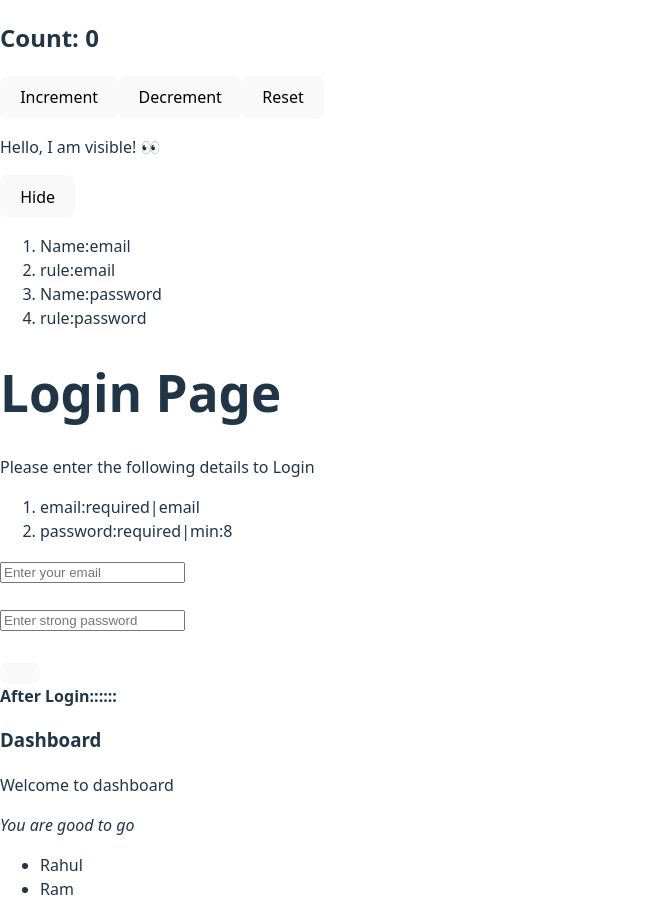
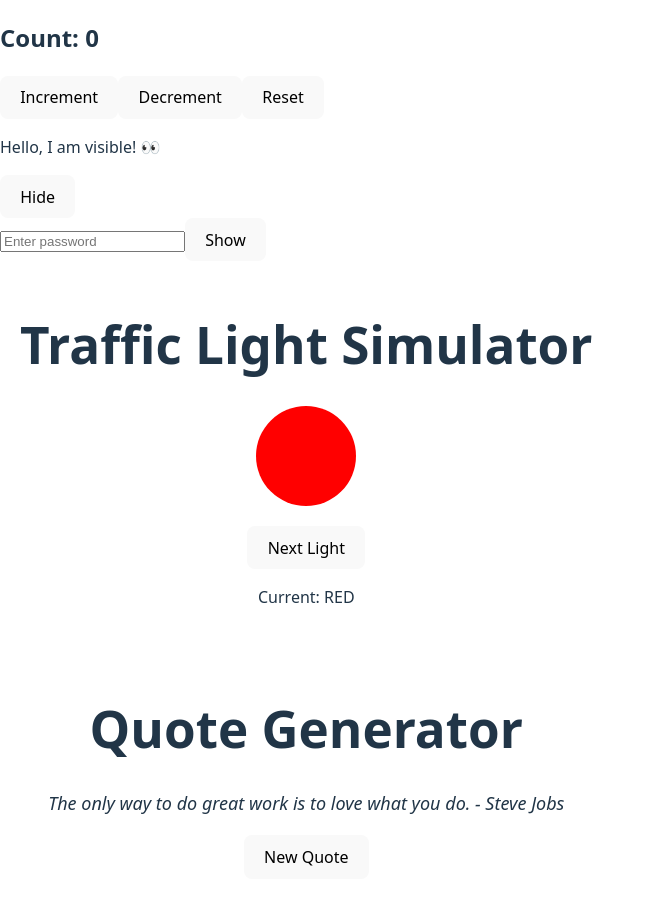
Before and after one commit to swastik972/Basic-to-advanced-Javascript, a React (Vite) app in the folder All_React_Project/first_react_project/: page / in a window 1280 px wide. Shown: the top 905 px of the page, without its empty margins (0-655 px from the left). Built offline with nearby package versions, Linux system fonts and the light colour scheme.

Commit message:
Added to new task

```diff
--- /dev/null
+++ b/All_React_Project/first_react_project/src/day6/day-6-task/task3.jsx
@@ -0,0 +1,23 @@
+import { useState } from 'react';
+
+//Create a simple password visibility toggle.
+ function PasswordToggle() {
+    const [showPassword, setShowPassword] = useState(false);
+
+    const toggleVisibility = () => {
+        setShowPassword(!showPassword);
+    };
+
+    return (
+        <div>
+            <input
+                type={showPassword ? 'text' : 'password'}
+                placeholder="Enter password"
+            />
+            <button onClick={toggleVisibility}>
+                {showPassword ? 'Hide' : 'Show'}
+            </button>
+        </div>
+    );
+}
+export default PasswordToggle;
--- /dev/null
+++ b/All_React_Project/first_react_project/src/day6/day-6-task/task4.jsx
@@ -0,0 +1,30 @@
+import { useState } from 'react';
+
+//Build a traffic light simulator with red, yellow, and green lights switching on click.
+ function TrafficLight() {
+    const [light, setLight] = useState('red');
+
+    const lights = ['red', 'yellow', 'green'];
+    const currentIndex = lights.indexOf(light);
+    const nextLight = lights[(currentIndex + 1) % lights.length];
+
+    return (
+        <div style={{ textAlign: 'center', padding: '20px' }}>
+            <h1>Traffic Light Simulator</h1>
+            <div
+                style={{
+                    width: '100px',
+                    height: '100px',
+                    borderRadius: '50%',
+                    backgroundColor: light,
+                    margin: '20px auto',
+                }}
+            />
+            <button onClick={() => setLight(nextLight)}>
+                Next Light
+            </button>
+            <p>Current: {light.toUpperCase()}</p>
+        </div>
+    );
+}
+export default TrafficLight;
--- /dev/null
+++ b/All_React_Project/first_react_project/src/day6/day-6-task/task5.jsx
@@ -0,0 +1,28 @@
+import React, { useState } from 'react';
+
+//Make a random quote generator with a "New Quote" button.
+ function QuoteGenerator() {
+    const quotes = [
+        "The only way to do great work is to love what you do. - Steve Jobs",
+        "Innovation distinguishes between a leader and a follower. - Steve Jobs",
+        "Life is what happens when you're busy making other plans. - John Lennon",
+        "The future belongs to those who believe in the beauty of their dreams. - Eleanor Roosevelt",
+        "It is during our darkest moments that we must focus to see the light. - Aristotle"
+    ];
+
+    const [quote, setQuote] = useState(quotes[0]);
+
+    const getNewQuote = () => {
+        const randomIndex = Math.floor(Math.random() * quotes.length);
+        setQuote(quotes[randomIndex]);
+    };
+
+    return (
+        <div style={{ textAlign: 'center', padding: '20px' }}>
+            <h1>Quote Generator</h1>
+            <p style={{ fontSize: '18px', fontStyle: 'italic' }}>{quote}</p>
+            <button onClick={getNewQuote}>New Quote</button>
+        </div>
+    );
+}
+export default QuoteGenerator;
--- a/All_React_Project/first_react_project/src/main.jsx
+++ b/All_React_Project/first_react_project/src/main.jsx
@@ -9,21 +9,30 @@ import App from './App.jsx'
 import Home from './Home.jsx'
 import {First} from './Home.jsx'
 import {Third} from './Home.jsx'
+import {Second}from './Home.jsx'
 import Authpage from './day6/auth/Authpage.jsx'
 import Counter from './day6/day-6-task/task1.jsx'
 import ToggleText from './day6/day-6-task/task2.jsx'
+import PasswordToggle from './day6/day-6-task/task3.jsx'
+import TrafficLight from './day6/day-6-task/task4.jsx'
+import QuoteGenerator from './day6/day-6-task/task5.jsx'
 
 
 createRoot(document.getElementById('root')).render(
   <StrictMode>
-    {/* <App />
+    {/* { <App />
     <Home />
     <First/>
+     <Second/>
     <Third/>
-    <EventHandling/> */}
+    <EventHandling/>}  */}
+
 
     <Counter/>
     <ToggleText/>
+    <PasswordToggle/>
+    <TrafficLight/>
+    <QuoteGenerator/>
 
     <Authpage isAuthenticated={false}/>
     <b>After  Login::::::</b>
```
